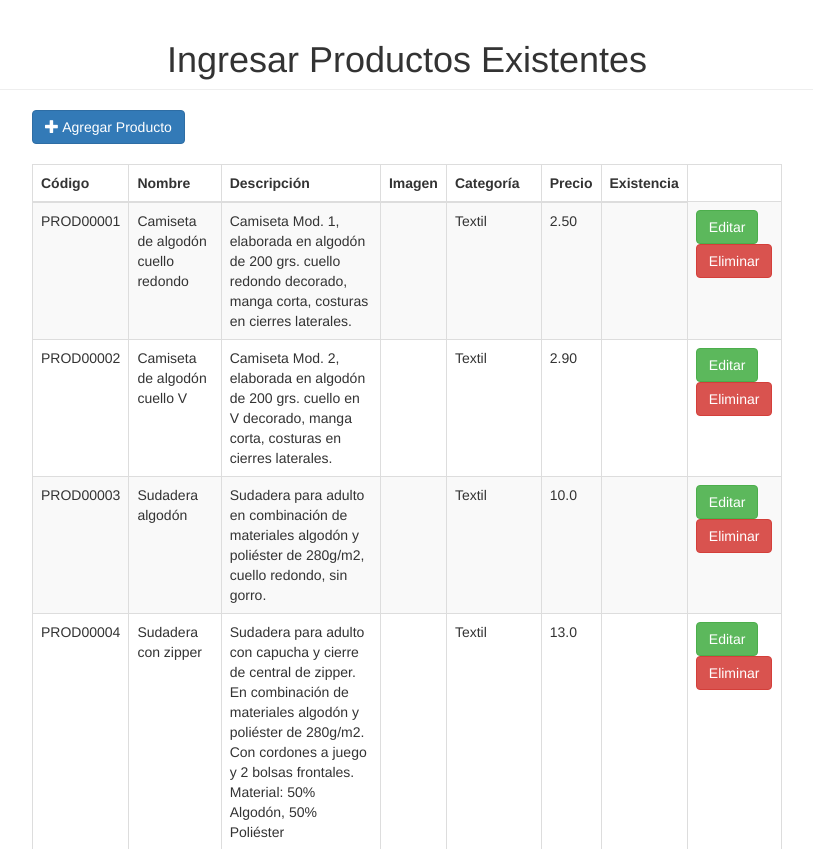
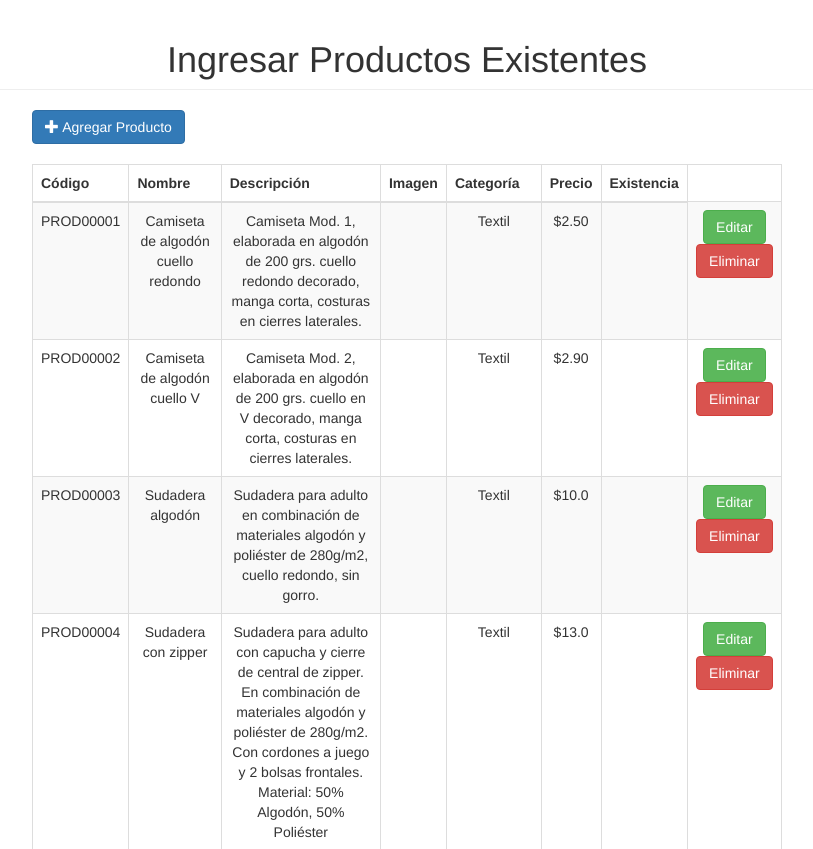
Before and after one commit to 0912gil/Desafio_LIS03L, a PHP site: page / in a window 1280 px wide. Shown: the top 849 px of the page, without its empty margins (233-1046 px from the left). Run offline with PHP 8.4, Linux system fonts and the light colour scheme; some libraries are stand-ins or nearby versions.

Commit message:
Modificaciones menores 2

```diff
--- a/index.php
+++ b/index.php
@@ -10,6 +10,12 @@
 <!-- CSS -->
 <link rel="stylesheet" href="//cdn.jsdelivr.net/npm/alertifyjs@1.13.1/build/css/alertify.min.css"/>
 <link rel="stylesheet" href="//cdn.jsdelivr.net/npm/alertifyjs@1.13.1/build/css/themes/bootstrap.min.css"/>
+<style>
+    td{
+        vertical-align: middle;
+        text-align: center;
+    }
+</style>
 </head>
 <body>
 <div class="container">
@@ -40,7 +46,7 @@
                             <td><?=$row->descripcion?></td>
                             <td><?=$row->imagen?></td>
                             <td><?=$row->categoria?></td>
-                            <td><?=$row->precio?></td>
+                            <td>$<?=$row->precio?></td>
                             <td><?=$row->existencia?></td>
                             <td>
                                 <a href="#" class="btn btn-success">Editar</a>
```
